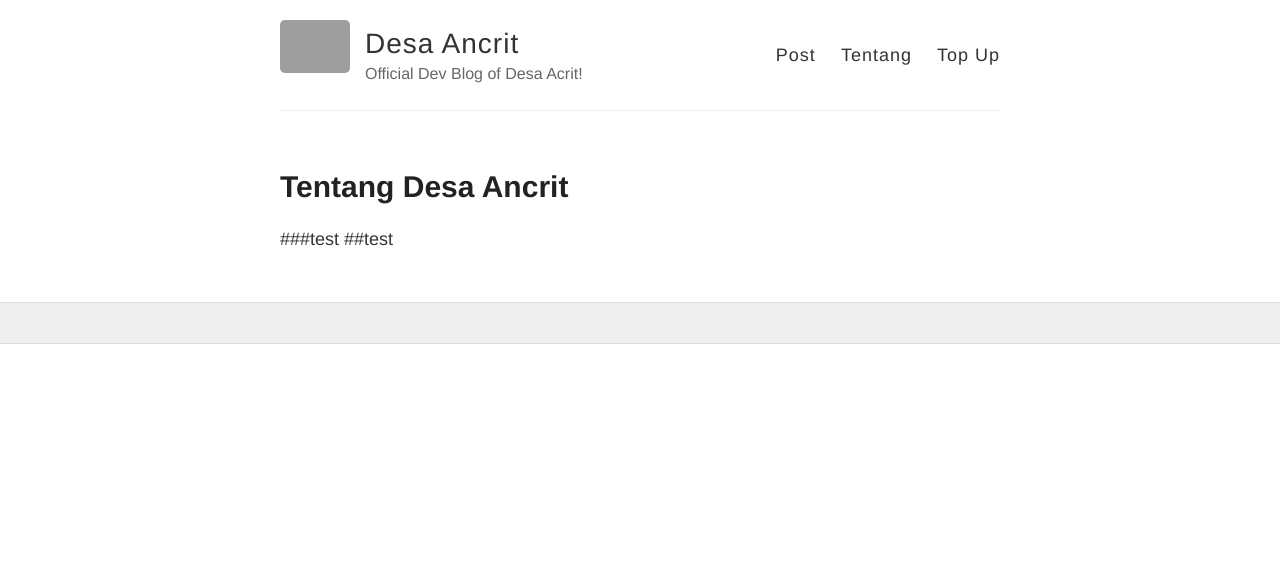
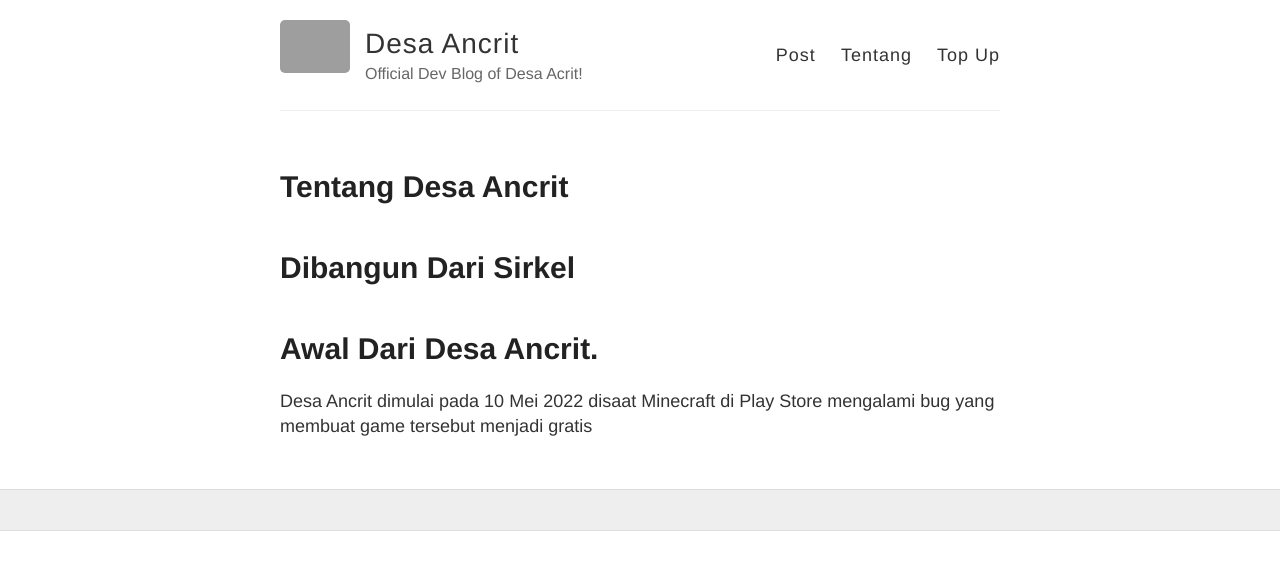
Before and after one commit to Desa-Ancrit/Desa-Acnrit.github.io, a Jekyll site: the page built from about.md, in a window 1280 px wide. Shown: the top 570 px of the page. Built offline with Jekyll 4.4.1, drawn with Linux system fonts in a browser that asks for light colours; grey boxes are pictures that could not be loaded.

Commit message:
Update about.md

```diff
--- a/about.md
+++ b/about.md
@@ -4,5 +4,7 @@ title: Tentang Desa Ancrit
 permalink: /about/
 ---
 
-###test
-##test
+# Dibangun Dari Sirkel
+
+# Awal Dari Desa Ancrit.
+Desa Ancrit dimulai pada 10 Mei 2022 disaat Minecraft di Play Store mengalami bug yang membuat game tersebut menjadi gratis
```
